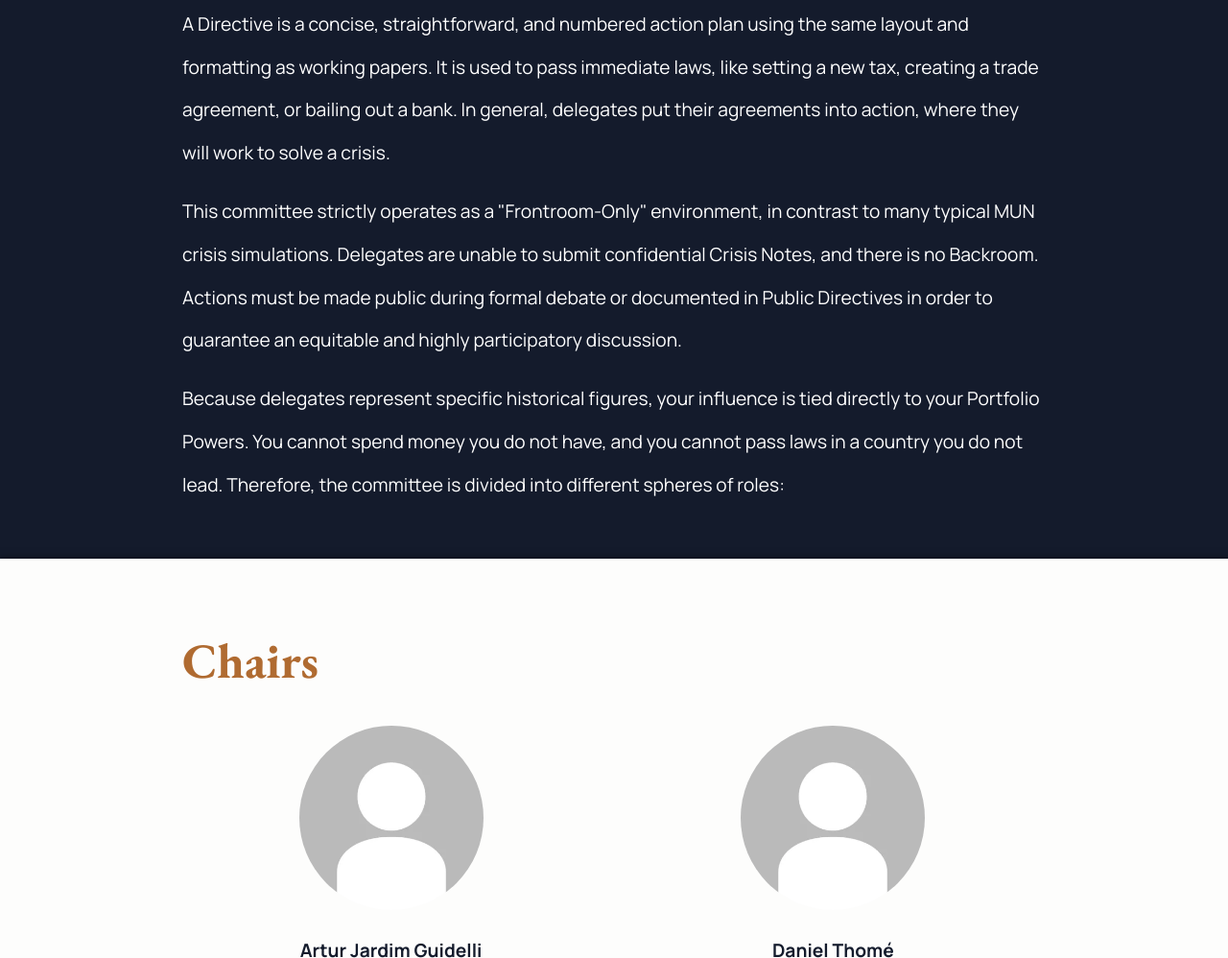
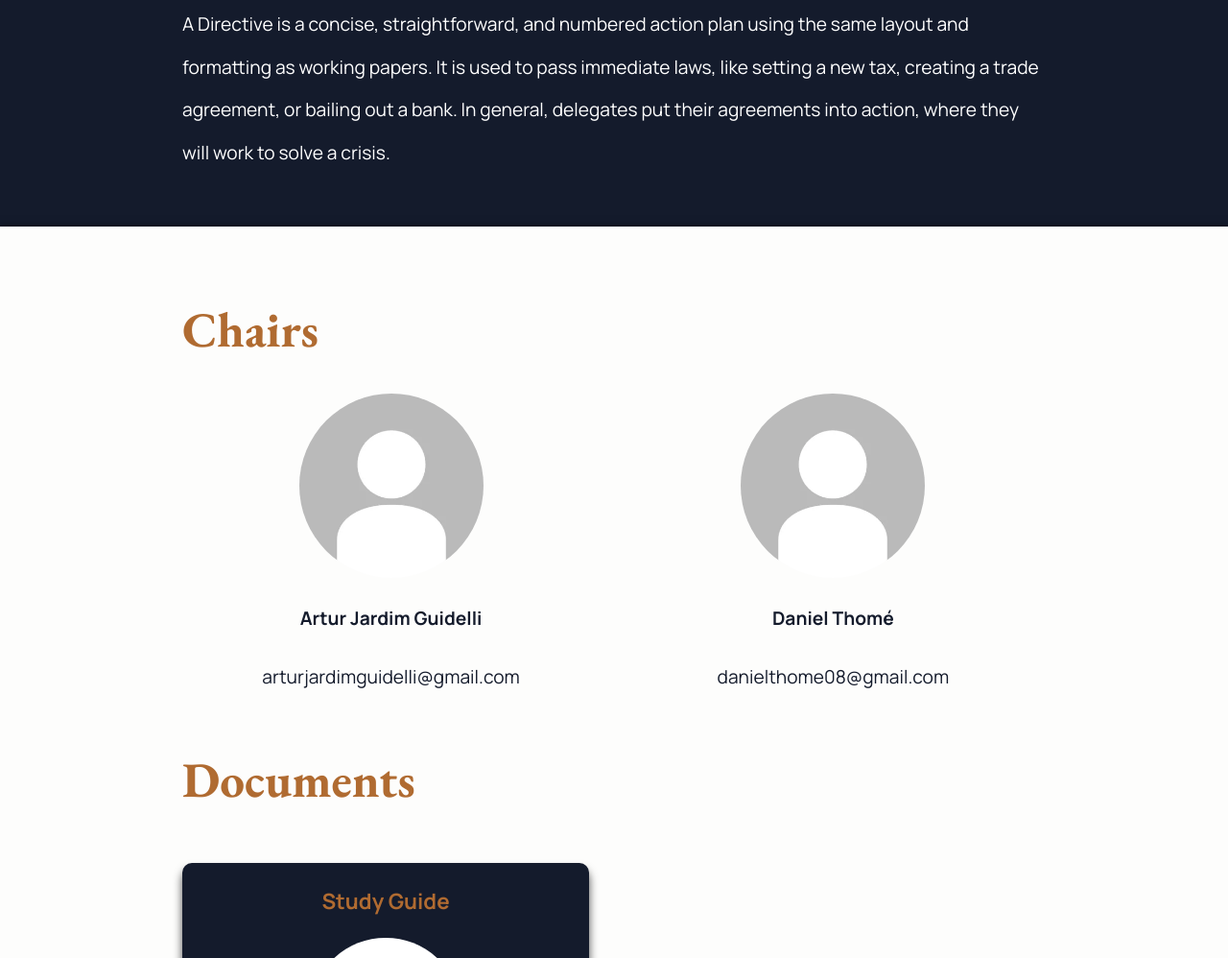
Before and after one commit to Gabriel-Stt/PosiMUN, a plain HTML site: page Crisis_Committee_2026.html in a window 1280 px wide. Shown: the part 1363-2361 px from the top of the page at 96% size. Drawn offline with nearby package versions, Linux system fonts and the light colour scheme; a web font is replaced by a local one.

Commit message:
modified:   .DS_Store 	modified:   Crisis_Committee_2026.html

```diff
--- a/Crisis_Committee_2026.html
+++ b/Crisis_Committee_2026.html
@@ -78,12 +78,6 @@
                </h2>
                <h2>
                     A Directive is a concise, straightforward, and numbered action plan using the same layout and formatting as working papers. It is used to pass immediate laws, like setting a new tax, creating a trade agreement, or bailing out a bank. In general, delegates put their agreements into action, where they will work to solve a crisis.
-               </h2>
-               <h2>
-                    This committee strictly operates as a "Frontroom-Only" environment, in contrast to many typical MUN crisis simulations. Delegates are unable to submit confidential Crisis Notes, and there is no Backroom. Actions must be made public during formal debate or documented in Public Directives in order to guarantee an equitable and highly participatory discussion.
-               </h2>
-               <h2>
-                    Because delegates represent specific historical figures, your influence is tied directly to your Portfolio Powers. You cannot spend money you do not have, and you cannot pass laws in a country you do not lead. Therefore, the committee is divided into different spheres of roles:
                </h2>
            </div>
        </div>
```
Also changed, not shown: 1 other file.
